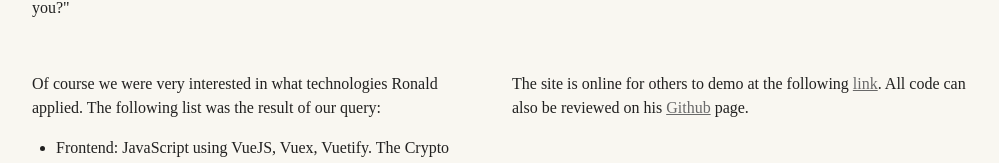
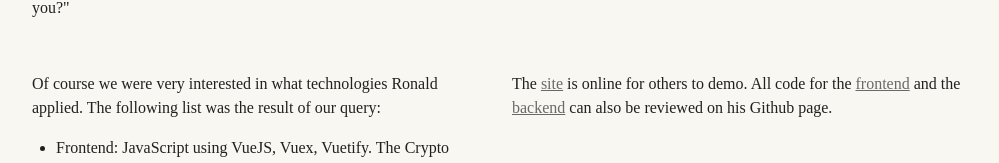
Before and after one commit to RonaldCoppieters/portfolio, a Vue app: page /news in a window 1280 px wide. Shown: the part 1358-1521 px from the top of the page, without its empty margins (140-1139 px from the left). Built offline with nearby package versions, Linux system fonts and the light colour scheme; a web font is replaced by a local one.

Commit message:
improved responsiveness

```diff
--- a/src/views/Home.vue
+++ b/src/views/Home.vue
@@ -8,13 +8,11 @@
               Hello. My name is Ronald Coppieters. <br />
               I'm a full-stack developer.
             </h1>
-            <v-row justify="center">
-              <v-col cols="6">
-                <v-btn outlined @click="gotoNews"
-                  >View my work
-                  <v-icon class="ml-3">mdi-forward</v-icon>
-                </v-btn>
-              </v-col>
+            <v-row justify="center" class="mt-5">
+              <v-btn outlined @click="gotoNews"
+                >View my work
+                <v-icon class="ml-3">mdi-forward</v-icon>
+              </v-btn>
             </v-row>
           </div>
         </v-row>
--- a/src/views/News.vue
+++ b/src/views/News.vue
@@ -77,8 +77,8 @@
           <v-col cols="12" sm="6">
             <p>
               While inspecting the website we couldn't help but notice that a
-              lot of features were still missing that you'd expect from a chat
-              application, such as setting your chat status to Online, Away,
+              lot of features that you'd expect from a chat application were
+              still missing, such as setting your chat status to Online, Away,
               etc. "I know, I know, but that wasn't the point.", the eager coder
               explained. "The main theme I had in mind was mainly security.
               WhatsApp was my source of inspiration, that's why the thing is
@@ -86,7 +86,7 @@
               Elliptic-Curve Diffie-Hellman protocol to exchange keys between
               users. The chat messages themselves are encrypted using AES256, as
               they should. Files can also be transfered securely. All-in-all I'm
-              quite satisfied with the end result. Looking back my REST
+              quite satisfied with the end result. Looking back, my REST
               controllers could've been more restful and at the frontend side I
               should've used components (or partials) to make my code more
               readable. Other than that it has pretty much everything you'd want
@@ -133,10 +133,16 @@
       </v-col>
       <v-col cols="12" sm="6">
         <p>
-          The site is online for others to demo at the following
-          <a href="https://secu-chatapp.firebaseapp.com/">link</a>. All code can
-          also be reviewed on his
-          <a href="https://github.com/RonaldCoppieters">Github</a> page.
+          The <a href="https://secu-chatapp.firebaseapp.com/">site</a> is online
+          for others to demo. All code for the
+          <a href="https://github.com/RonaldCoppieters/SecureChatApp_Frontend"
+            >frontend</a
+          >
+          and the
+          <a href="https://github.com/RonaldCoppieters/SecureChatApp_Backend"
+            >backend</a
+          >
+          can also be reviewed on his Github page.
         </p>
       </v-col>
     </v-row>
@@ -214,4 +220,14 @@ hr.light {
 hr.thick {
   border-top: 2px solid black !important;
 }
+
+@media screen and (max-width: 600px) {
+  h1 {
+    font-size: 3rem;
+  }
+
+  h2 {
+    font-size: 2rem;
+  }
+}
 </style>
```
